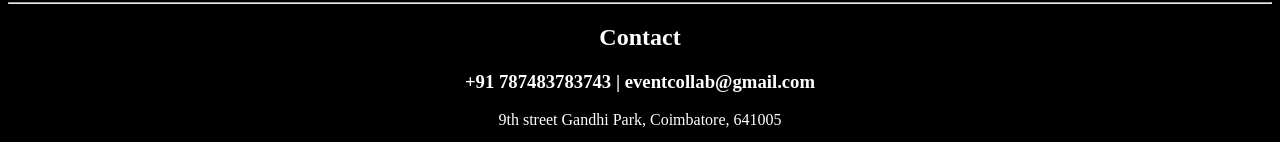
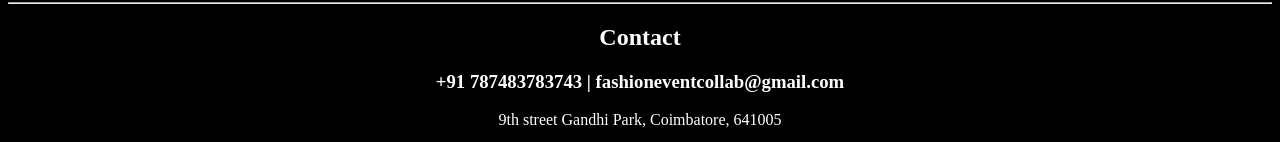
Before and after one commit to alffinnz/Fashion-Event, a plain HTML site: page index.html in a window 1280 px wide. Shown: the part 946-1088 px from the top of the page. Drawn offline with Linux system fonts and the light colour scheme.

Commit message:
Update index.html

```diff
--- a/index.html
+++ b/index.html
@@ -40,7 +40,7 @@
 <footer>
     <center>
         <h2>Contact</h2>
-        <h3>+91 787483783743 | eventcollab@gmail.com</h3>
+        <h3>+91 787483783743 | fashioneventcollab@gmail.com</h3>
         <p>9th street Gandhi Park, Coimbatore, 641005</p>
     </center>
 </footer>
```
